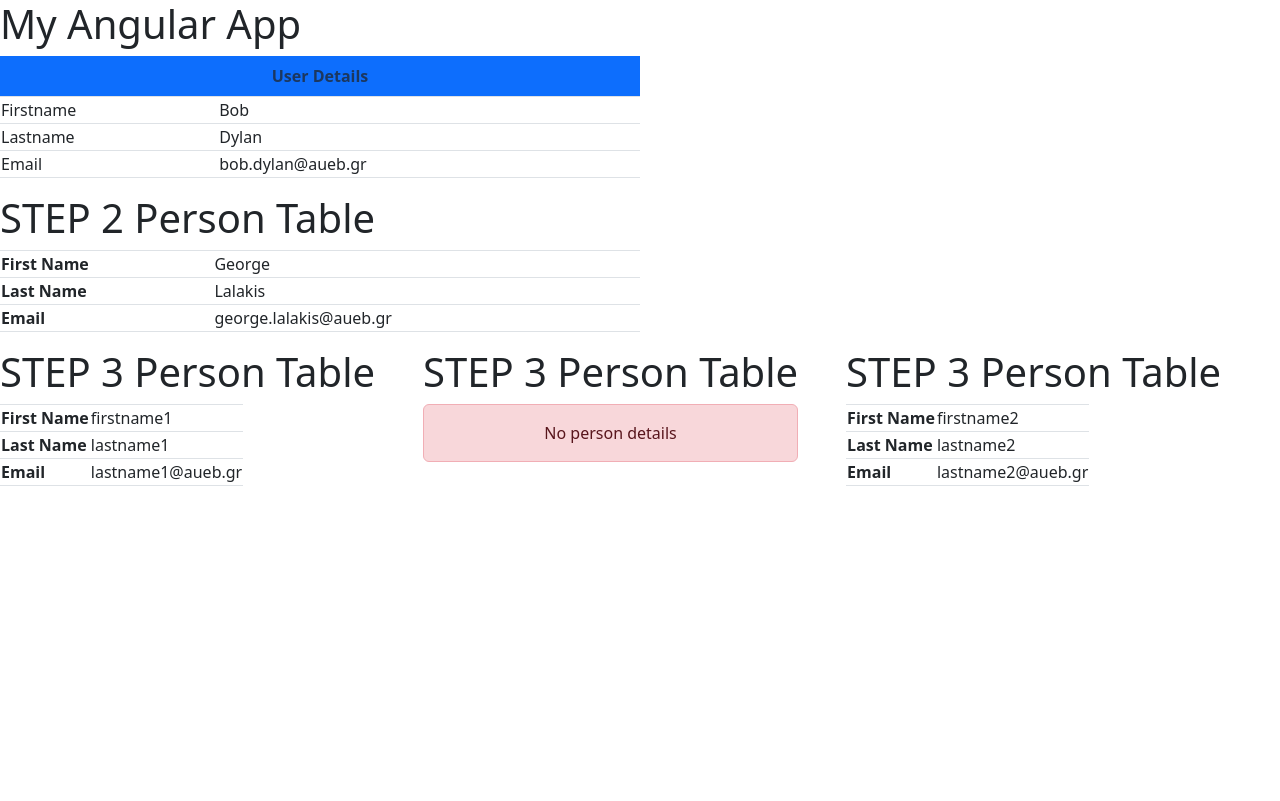
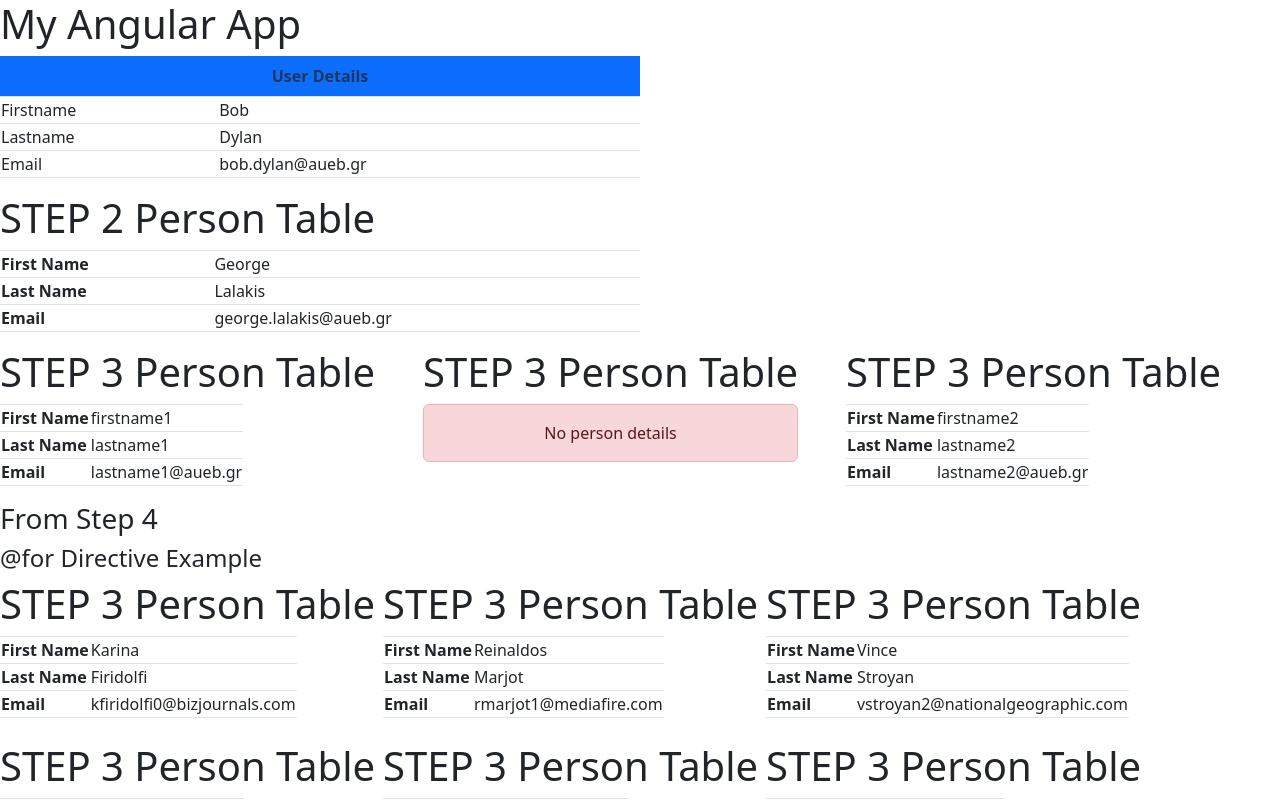
Before and after one commit to konstantinamelik-prog/cf9-frontend, an Angular app: page / in a window 1280 px wide. Shown: the top 801 px of the page. Built offline with nearby package versions, Linux system fonts and the light colour scheme.

Commit message:
feat: add for directive

```diff
--- a/src/app/app.html
+++ b/src/app/app.html
@@ -23,3 +23,9 @@
   <app-step3-person-table-input></app-step3-person-table-input>
   <app-step3-person-table-input [person]="Person2"></app-step3-person-table-input>
  </div>
+
+  <!-- Step 4 for directive example -->
+<div>
+  <h3>From Step 4</h3>
+  <app-step4-for-directive></app-step4-for-directive>
+</div>
--- a/src/app/app.ts
+++ b/src/app/app.ts
@@ -2,12 +2,13 @@
 import { RouterOutlet } from '@angular/router';
 import { Step2PersonTable } from './components/step2-person-table/step2-person-table';
 import { Step3PersonTableInput } from './components/step3-person-table-input/step3-person-table-input';
+import { Step4ForDirective } from './components/step4-for-directive/step4-for-directive';
 
 import { IPerson } from './shared/interfaces/person';
 
 @Component({
   selector: 'app-root',
-  imports: [Step2PersonTable, Step3PersonTableInput],
+  imports: [Step2PersonTable, Step3PersonTableInput, Step4ForDirective],
   templateUrl: './app.html',
   styleUrl: './app.css'
 })
--- a/src/app/components/step4-for-directive/step4-for-directive.html
+++ b/src/app/components/step4-for-directive/step4-for-directive.html
@@ -1 +1,7 @@
-<p>step4-for-directive works!</p>
+<h4>{{'@for'}} Directive Example</h4>
+
+<div class="d-flex flex-wrap text-nowrap gap-2">
+  @for (p of persons; track p){
+    <app-step3-person-table-input [person]="p"></app-step3-person-table-input>
+  }
+</div>
--- a/src/app/components/step4-for-directive/step4-for-directive.ts
+++ b/src/app/components/step4-for-directive/step4-for-directive.ts
@@ -1,42 +1,44 @@
 import { Component } from '@angular/core';
 import { IPerson } from '../../shared/interfaces/person';
+import { Step3PersonTableInput } from '../step3-person-table-input/step3-person-table-input';
 
 @Component({
   selector: 'app-step4-for-directive',
-  imports: [],
+  imports: [Step3PersonTableInput],
   templateUrl: './step4-for-directive.html',
   styleUrl: './step4-for-directive.css',
 })
 export class Step4ForDirective {
   persons: IPerson[] = [
-    {"firstname":"Ailis","lastname":"Heggadon","email":"aheggadon0@51.la"},
-    {"firstname":"Kaye","lastname":"Jedrzejkiewicz","email":"kjedrzejkiewicz1@intel.com"},
-    {"firstname":"Tara","lastname":"Warrior","email":"twarrior2@japanpost.jp"},
-    {"firstname":"Gennifer","lastname":"Bithell","email":"gbithell3@globo.com"},
-    {"firstname":"Mickie","lastname":"Glentz","email":"mglentz4@booking.com"},
-    {"firstname":"Olvan","lastname":"Cornwell","email":"ocornwell5@feedburner.com"},
-    {"firstname":"Addia","lastname":"Gantzman","email":"agantzman6@sfgate.com"},
-    {"firstname":"Alena","lastname":"McDuffie","email":"amcduffie7@tripod.com"},
-    {"firstname":"Thorin","lastname":"Wicher","email":"twicher8@geocities.jp"},
-    {"firstname":"Hazlett","lastname":"Fordy","email":"hfordy9@google.ca"},
-    {"firstname":"Bart","lastname":"Bosnell","email":"bbosnella@wp.com"},
-    {"firstname":"Henrie","lastname":"Hovee","email":"hhoveeb@ycombinator.com"},
-    {"firstname":"Teresita","lastname":"Dawney","email":"tdawneyc@apache.org"},
-    {"firstname":"Melania","lastname":"Annand","email":"mannandd@parallels.com"},
-    {"firstname":"Felipe","lastname":"Roast","email":"froaste@free.fr"},
-    {"firstname":"Hadley","lastname":"Sinnocke","email":"hsinnockef@abc.net.au"},
-    {"firstname":"Kaylil","lastname":"Rambaut","email":"krambautg@nydailynews.com"},
-    {"firstname":"Clyde","lastname":"Redmayne","email":"credmayneh@columbia.edu"},
-    {"firstname":"Pablo","lastname":"Crang","email":"pcrangi@jimdo.com"},
-    {"firstname":"Trumann","lastname":"Forri","email":"tforrij@unesco.org"},
-    {"firstname":"Julianne","lastname":"Hopkyns","email":"jhopkynsk@usda.gov"},
-    {"firstname":"Georg","lastname":"Paulot","email":"gpaulotl@domainmarket.com"},
-    {"firstname":"Peri","lastname":"Audritt","email":"paudrittm@paypal.com"},
-    {"firstname":"Mart","lastname":"Dusting","email":"mdustingn@hhs.gov"},
-    {"firstname":"Rosa","lastname":"McNea","email":"rmcneao@a8.net"},
-    {"firstname":"Wells","lastname":"Dufton","email":"wduftonp@nasa.gov"},
-    {"firstname":"Clem","lastname":"Arnison","email":"carnisonq@utexas.edu"},
-    {"firstname":"Cassandry","lastname":"Chessill","email":"cchessillr@yelp.com"},
-    {"firstname":"Alyda","lastname":"Fernando","email":"afernandos@ucla.edu"},
-    {"firstname":"Lisa","lastname":"Matussov","email":"lmatussovt@friendfeed.com"}]
+    {"firstname":"Karina","lastname":"Firidolfi","email":"kfiridolfi0@bizjournals.com"},
+    {"firstname":"Reinaldos","lastname":"Marjot","email":"rmarjot1@mediafire.com"},
+    {"firstname":"Vince","lastname":"Stroyan","email":"vstroyan2@nationalgeographic.com"},
+    {"firstname":"Kiley","lastname":"Osant","email":"kosant3@cpanel.net"},
+    {"firstname":"Damien","lastname":"Sant","email":"dsant4@google.com"},
+    {"firstname":"Deina","lastname":"Fairn","email":"dfairn5@wired.com"},
+    {"firstname":"Luigi","lastname":"Sadler","email":"lsadler6@washingtonpost.com"},
+    {"firstname":"Ardella","lastname":"Petroff","email":"apetroff7@bloglines.com"},
+    {"firstname":"Matteo","lastname":"Toler","email":"mtoler8@qq.com"},
+    {"firstname":"Kristos","lastname":"Tubridy","email":"ktubridy9@rakuten.co.jp"},
+    {"firstname":"Gwyn","lastname":"Ambrosch","email":"gambroscha@indiatimes.com"},
+    {"firstname":"Don","lastname":"Winsley","email":"dwinsleyb@usnews.com"},
+    {"firstname":"Rayna","lastname":"Hatzar","email":"rhatzarc@dailymail.co.uk"},
+    {"firstname":"Rosabel","lastname":"Gadault","email":"rgadaultd@apple.com"},
+    {"firstname":"Ermin","lastname":"Ferraresi","email":"eferraresie@sciencedirect.com"},
+    {"firstname":"Wendel","lastname":"Riddle","email":"wriddlef@businessweek.com"},
+    {"firstname":"Rasla","lastname":"Pyett","email":"rpyettg@angelfire.com"},
+    {"firstname":"Aldwin","lastname":"Tommei","email":"atommeih@facebook.com"},
+    {"firstname":"Arney","lastname":"Stoacley","email":"astoacleyi@cdc.gov"},
+    {"firstname":"Holden","lastname":"Elgy","email":"helgyj@yahoo.co.jp"},
+    {"firstname":"Shepard","lastname":"Jales","email":"sjalesk@rakuten.co.jp"},
+    {"firstname":"Christopher","lastname":"Monelle","email":"cmonellel@washington.edu"},
+    {"firstname":"Jacenta","lastname":"Scyone","email":"jscyonem@amazon.de"},
+    {"firstname":"Layne","lastname":"Ivakin","email":"livakinn@state.gov"},
+    {"firstname":"Marcellus","lastname":"McDugal","email":"mmcdugalo@slate.com"},
+    {"firstname":"Raleigh","lastname":"Selwood","email":"rselwoodp@scientificamerican.com"},
+    {"firstname":"Adelaida","lastname":"Scargill","email":"ascargillq@google.fr"},
+    {"firstname":"George","lastname":"Klimowicz","email":"gklimowiczr@gmpg.org"},
+    {"firstname":"Charlotte","lastname":"Hallwell","email":"challwells@bravesites.com"},
+    {"firstname":"Deane","lastname":"Cliffe","email":"dcliffet@shinystat.com"}
+  ]
 }
```
